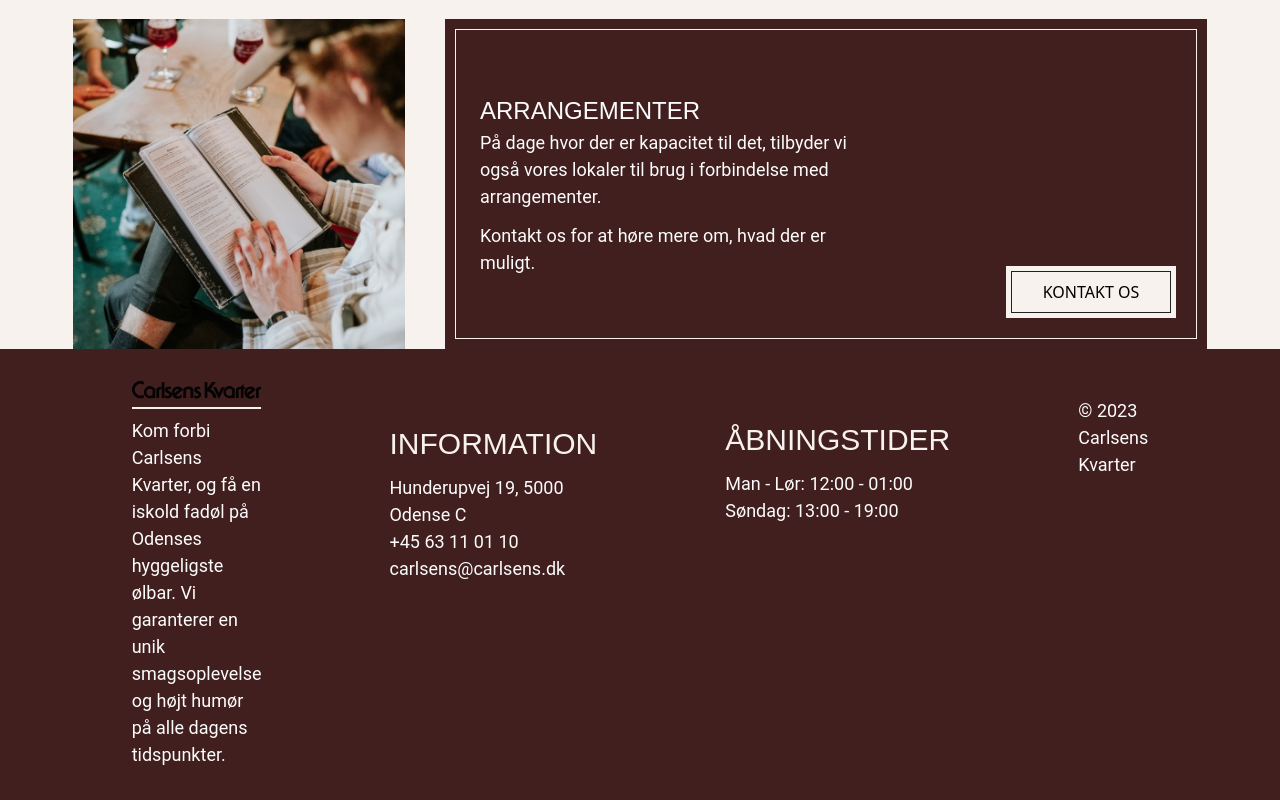
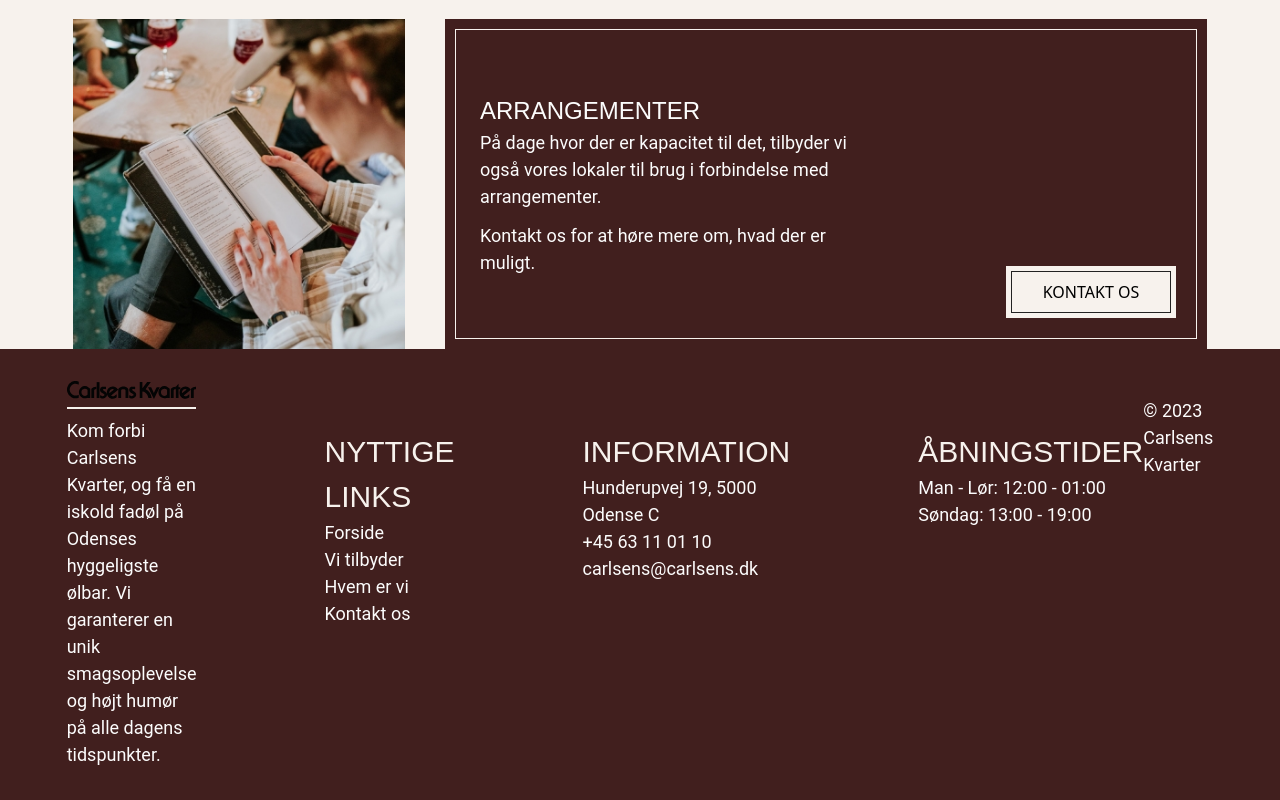
Before and after one commit to emil584c/projekt-6, a Vue app: page / in a window 1280 px wide. Shown: the part 2732-3532 px from the top of the page. Built offline with nearby package versions, Linux system fonts and the light colour scheme; a web font is replaced by a local one.

Commit message:
margin footer desktop

```diff
--- a/src/components/FooterBottom.vue
+++ b/src/components/FooterBottom.vue
@@ -14,18 +14,28 @@
                     <p>Kom forbi Carlsens Kvarter, og få en iskold fadøl på Odenses hyggeligste ølbar. Vi garanterer en unik smagsoplevelse og højt humør på alle dagens tidspunkter.</p>
                 </div>
 
-                <div class="flex-col md:mr-32">
-                    <h2 class="text-border-white mt-10 mb-2">INFORMATION</h2>
-                        <div class="mb-1">
-                        <p>Hunderupvej 19, 5000 Odense C</p>
-                        <p>+45 63 11 01 10</p>
-                        <p>carlsens@carlsens.dk</p>
+                <div class="md:flex-col md:mr-32">
+                    <h2 class="text-border-white mt-12 mb-4.5">NYTTIGE LINKS</h2>
+                    <div class="mb-3">
+                        <router-link to="/"><p>Forside</p></router-link>
+                        <router-link to="/"><p>Vi tilbyder</p></router-link>
+                        <router-link to="/about"><p>Hvem er vi</p></router-link>
+                        <router-link to="/contact"><p>Kontakt os</p></router-link>
                     </div>
                 </div>
 
                 <div class="flex-col md:mr-32">
-                    <h2 class="text-border-white mt-9 mb-2">ÅBNINGSTIDER</h2>
-                    <div class="mb-1">
+                    <h2 class="text-border-white mt-12 mb-4.5">INFORMATION</h2>
+                        <div class="mb-3">
+                            <p>Hunderupvej 19, 5000 Odense C</p>
+                            <p>+45 63 11 01 10</p>
+                            <p>carlsens@carlsens.dk</p>
+                        </div>
+                </div>
+
+                <div class="flex-col">
+                    <h2 class="text-border-white mt-12 mb-4.5">ÅBNINGSTIDER</h2>
+                    <div class="mb-3">
                         <p>Man - Lør: 12:00 - 01:00</p>
                         <p>Søndag: 13:00 - 19:00</p>
                     </div>
```
